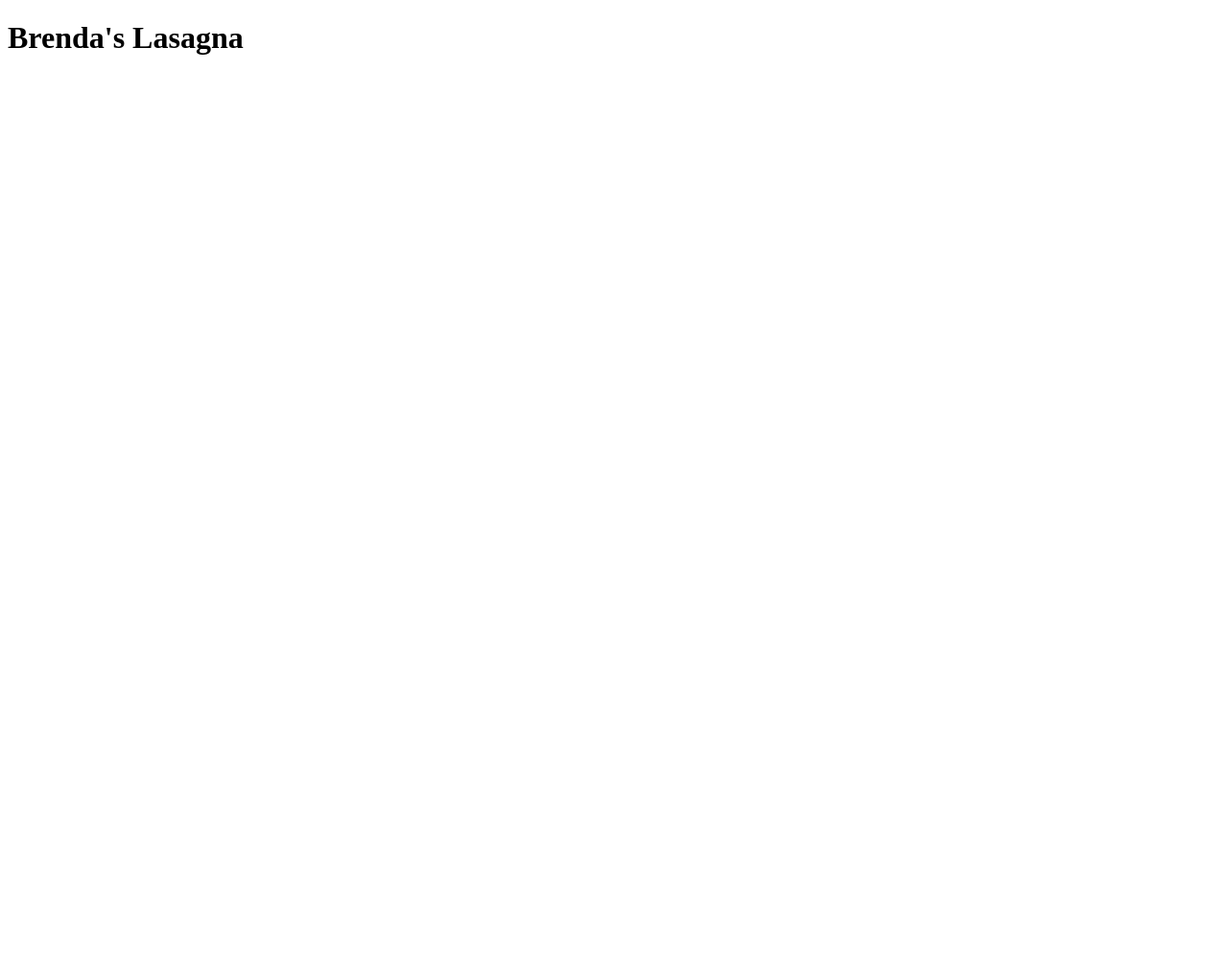
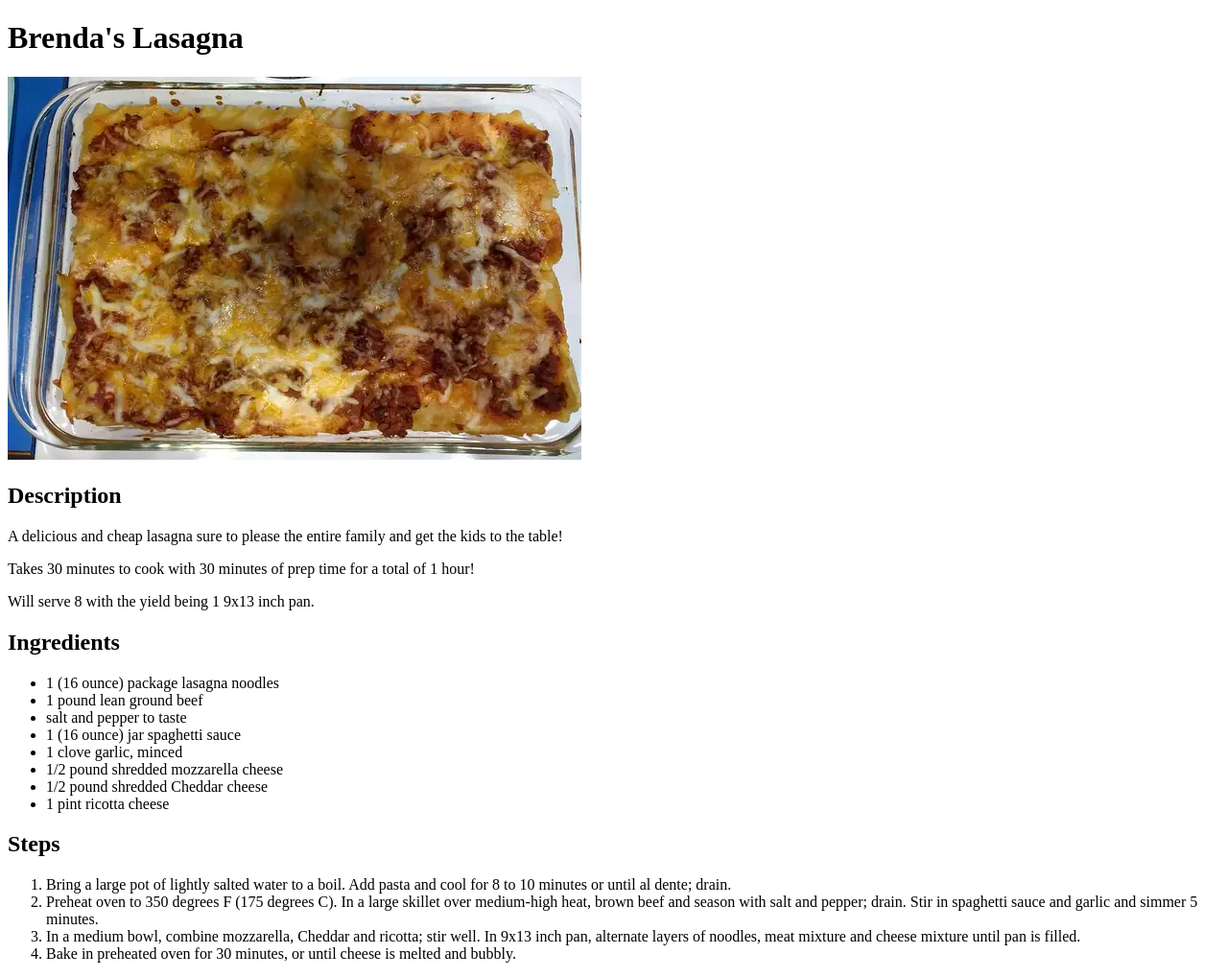
Before and after one commit to MarceloRGuillen/odin-recipes, a plain HTML site: page recipes/lasagna.html in a window 1280 px wide. Shown: the whole page at 96% size. Before the commit the page ends 800 px from the top, so only its background shows below. Drawn offline with Linux system fonts and the light colour scheme.

Commit message:
Edit lasagna.html and add lasagna.jpg to recipe

```diff
--- a/recipes/lasagna.html
+++ b/recipes/lasagna.html
@@ -6,5 +6,28 @@
 </head>
 <body>
     <h1>Brenda's Lasagna</h1>
+    <img src="lasagna.jpg" alt="A picture of a delicious looking lasagna.">
+    <h2>Description</h2>
+    <p>A delicious and cheap lasagna sure to please the entire family and get the kids to the table!</p>
+    <p>Takes 30 minutes to cook with 30 minutes of prep time for a total of 1 hour!</p>
+    <p>Will serve 8 with the yield being 1 9x13 inch pan.</p>
+    <h2>Ingredients</h2>
+    <ul>
+        <li>1 (16 ounce) package lasagna noodles</li>
+        <li>1 pound lean ground beef</li>
+        <li>salt and pepper to taste</li>
+        <li>1 (16 ounce) jar spaghetti sauce</li>
+        <li>1 clove garlic, minced</li>
+        <li>1/2 pound shredded mozzarella cheese</li>
+        <li>1/2 pound shredded Cheddar cheese</li>
+        <li>1 pint ricotta cheese</li>
+    </ul>
+    <h2>Steps</h2>
+    <ol>
+        <li>Bring a large pot of lightly salted water to a boil. Add pasta and cool for 8 to 10 minutes or until al dente; drain.</li>
+        <li>Preheat oven to 350 degrees F (175 degrees C). In a large skillet over medium-high heat, brown beef and season with salt and pepper; drain. Stir in spaghetti sauce and garlic and simmer 5 minutes.</li>
+        <li>In a medium bowl, combine mozzarella, Cheddar and ricotta; stir well. In 9x13 inch pan, alternate layers of noodles, meat mixture and cheese mixture until pan is filled.</li>
+        <li>Bake in preheated oven for 30 minutes, or until cheese is melted and bubbly.</li>
+    </ol>
 </body>
 </html>
```
Also changed, not shown: recipes/lasagna.jpg (added).
